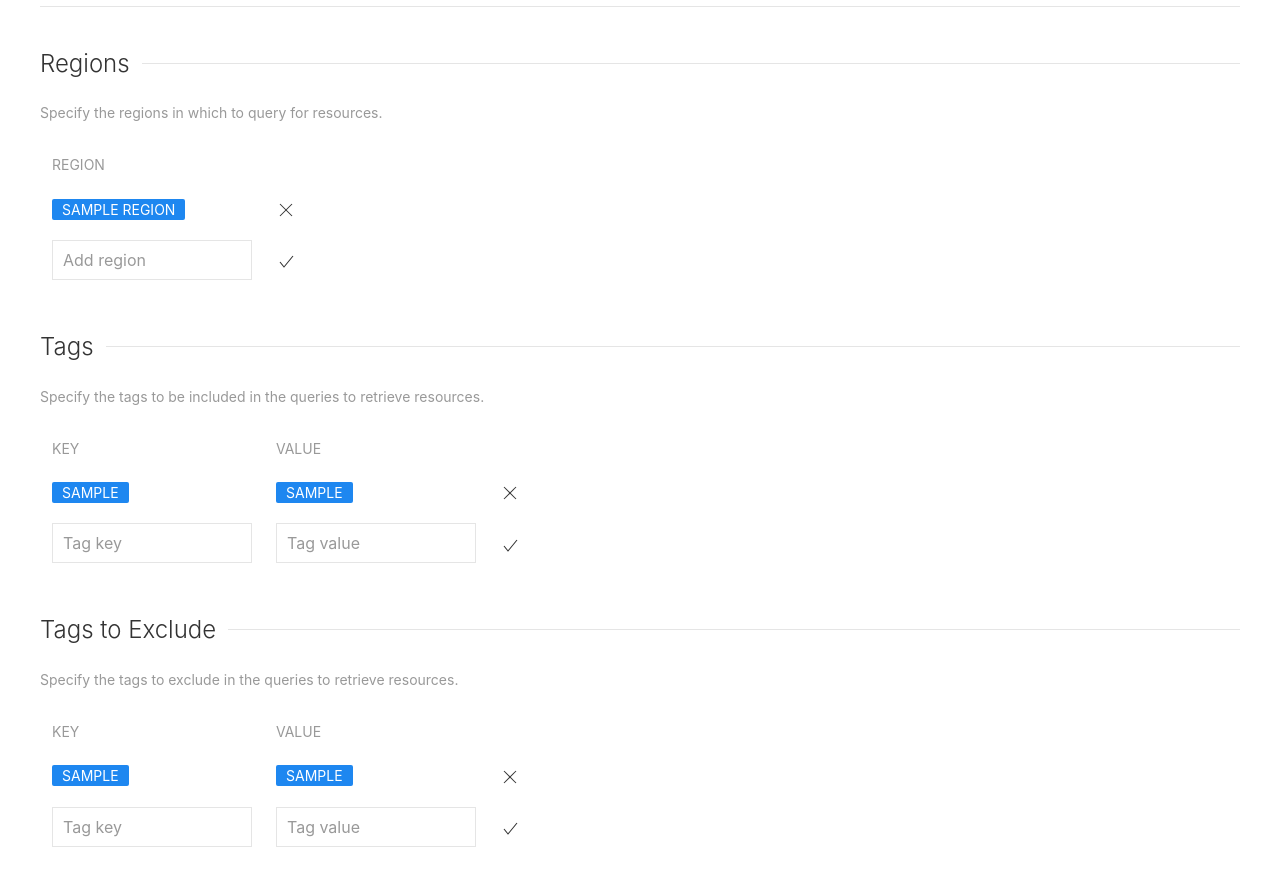
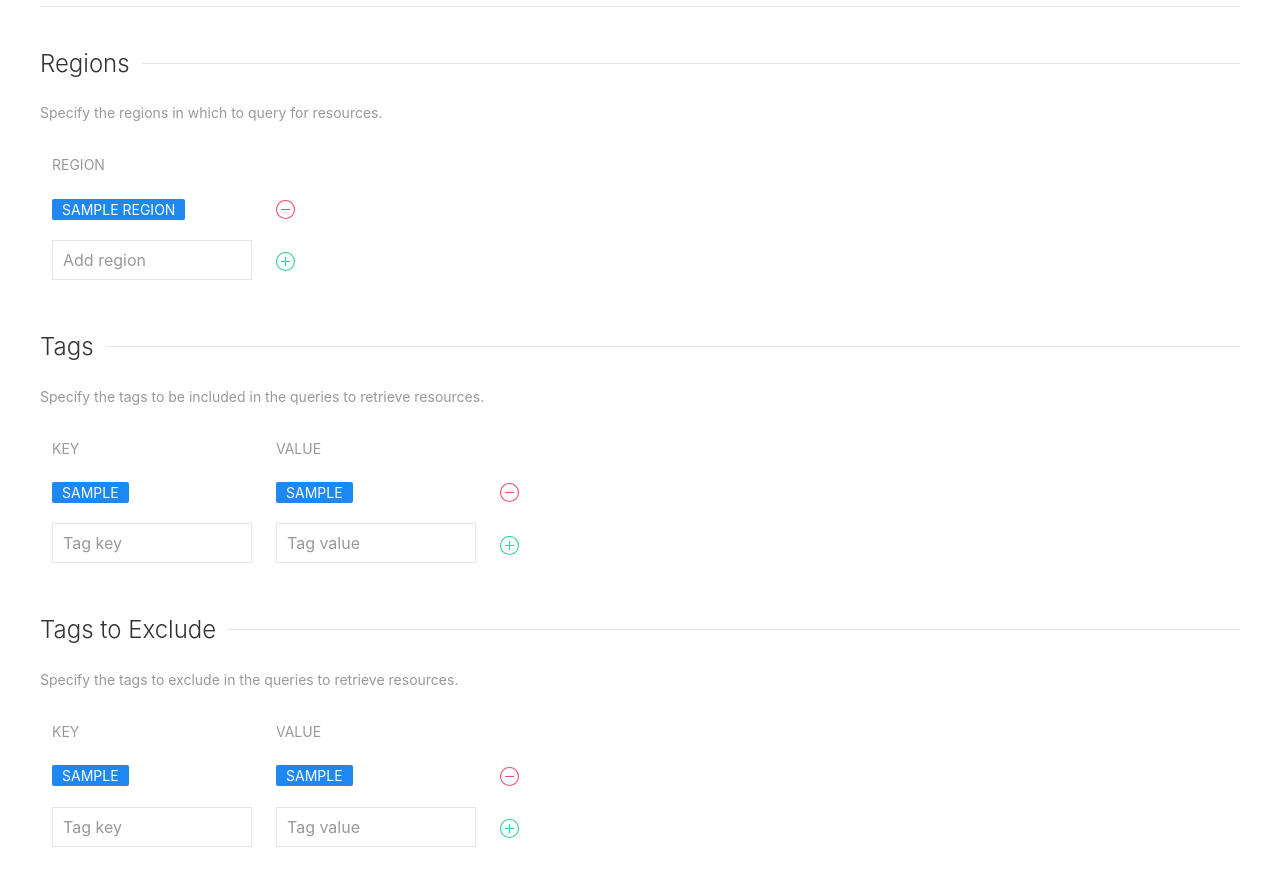
Before and after one commit to brianwalborn/cloud-browser, a Flask app: template cloud_browser/templates/settings.html in a window 1280 px wide. Shown: the part 164-1041 px from the top of the page. Run offline with Flask 2, Linux system fonts and the light colour scheme; the template is opened without the code that fills it: most values are stand-ins (such as "Sample title", 1, 10 or a date in 2020).

Commit message:
Mess around with icons on the settings page

```diff
--- a/cloud_browser/templates/settings.html
+++ b/cloud_browser/templates/settings.html
@@ -22,7 +22,7 @@
                                     <input type="hidden" name="id" value="{{ region['id'] }}" />
                                 </td>
                                 <td>
-                                    <button class="uk-button uk-button-link uk-button-small" name="remove_region" type="submit"><span uk-icon="icon: close"></span></button>
+                                    <button class="uk-button uk-button-link uk-button-small" name="remove_region" type="submit"><span class="uk-text-danger" uk-icon="icon: minus-circle"></span></button>
                                 </td>
                             </form>
                         </tr>
@@ -33,7 +33,7 @@
                                 <input class="uk-input uk-form-width-medium" name="region" type="text" placeholder="Add region">
                             </td>
                             <td>
-                                <button class="uk-button uk-button-link uk-button-small" name="add_region" type="submit"><span uk-icon="icon: check"></span></button>
+                                <button class="uk-button uk-button-link uk-button-small" name="add_region" type="submit"><span class="uk-text-success" uk-icon="icon: plus-circle"></span></button>
                             </td>
                         </form>
                     </tr>
@@ -65,7 +65,7 @@
                                     <label class="uk-label uk-label" >{{ tag['tag_value'] }}</label>
                                 </td>
                                 <td>
-                                    <button class="uk-button uk-button-link uk-button-small" name="remove_tag" type="submit"><span uk-icon="icon: close"></span></button>
+                                    <button class="uk-button uk-button-link uk-button-small" name="remove_tag" type="submit"><span class="uk-text-danger" uk-icon="icon: minus-circle"></span></button>
                                 </td>
                             </form>
                         </tr>
@@ -79,7 +79,7 @@
                                 <input class="uk-input uk-form-width-medium" name="value" type="text" placeholder="Tag value">
                             </td>
                             <td>
-                                <button class="uk-button uk-button-link uk-button-small" name="add_tag" type="submit"><span uk-icon="icon: check"></span></button>
+                                <button class="uk-button uk-button-link uk-button-small" name="add_tag" type="submit"><span class="uk-text-success" uk-icon="icon: plus-circle"></span></button>
                             </td>
                         </form>
                     </tr>
@@ -111,7 +111,7 @@
                                     <label class="uk-label uk-label" >{{ tag['tag_value'] }}</label>
                                 </td>
                                 <td>
-                                    <button class="uk-button uk-button-link uk-button-small" name="remove_excluded_tag" type="submit"><span uk-icon="icon: close"></span></button>
+                                    <button class="uk-button uk-button-link uk-button-small" name="remove_excluded_tag" type="submit"><span class="uk-text-danger" uk-icon="icon: minus-circle"></span></button>
                                 </td>
                             </form>
                         </tr>
@@ -125,7 +125,7 @@
                                 <input class="uk-input uk-form-width-medium" name="value" type="text" placeholder="Tag value">
                             </td>
                             <td>
-                                <button class="uk-button uk-button-link uk-button-small" name="add_excluded_tag" type="submit"><span uk-icon="icon: check"></span></button>
+                                <button class="uk-button uk-button-link uk-button-small" name="add_excluded_tag" type="submit"><span class="uk-text-success" uk-icon="icon: plus-circle"></span></button>
                             </td>
                         </form>
                     </tr>
```
